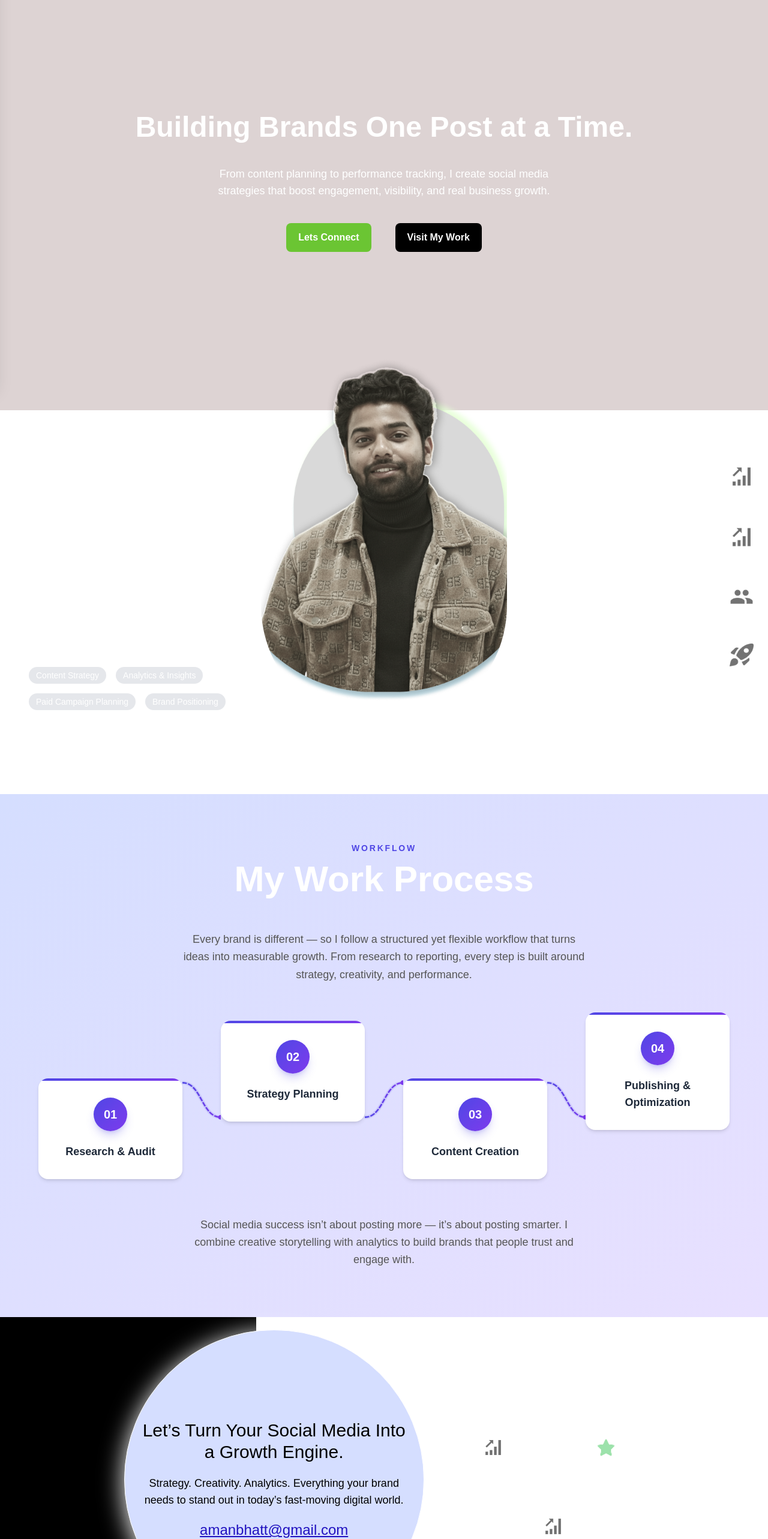
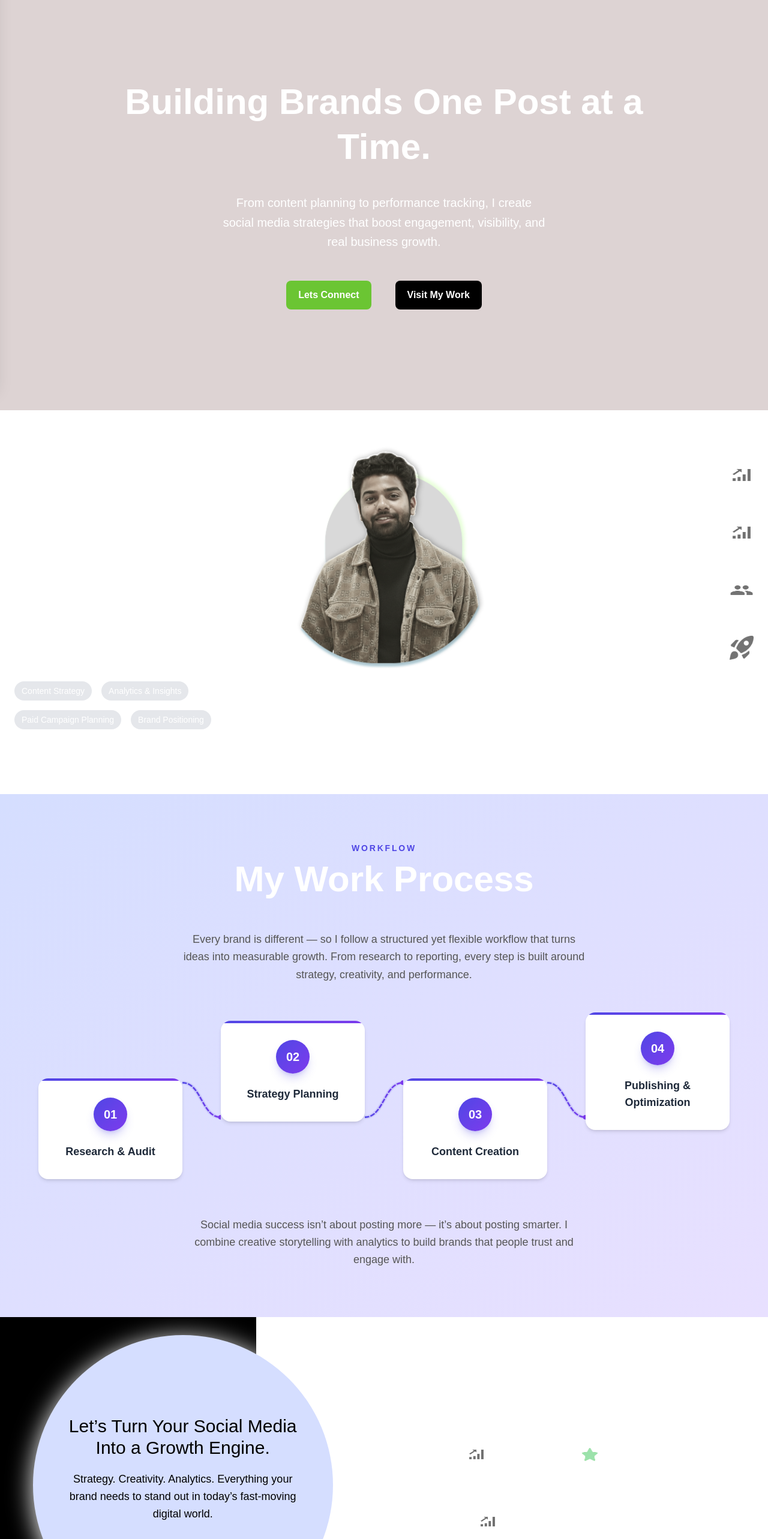
Before and after one commit to Kakrote/portfolio-template, a Next.js app: page / in a window 1280 px wide. Shown: the part 160-2726 px from the top of the page at 60% size. Built offline with nearby package versions, Linux system fonts and the light colour scheme; a web font is replaced by a local one.

Commit message:
masde it responsive

```diff
--- a/components/sections/about/index.tsx
+++ b/components/sections/about/index.tsx
@@ -26,46 +26,57 @@ type AboutData = {
 
 export default function About({ data }: { data: AboutData }) {
     return (
-        <section className=" bg-white h-[80vh] " id="about">
-            <main className="container mx-auto  px-6 pt-10 h-full grid grid-cols-3">
-                {/* right section  */}
-                <div className="flex flex-col gap-10  items-center py-10 max-w-lg  h-fit ">
+        <section className="bg-white min-h-[60vh] sm:min-h-[70vh] lg:h-[80vh] py-8 sm:py-12 lg:py-0" id="about">
+            <main className="container mx-auto px-4 sm:px-6 lg:px-6 pt-6 sm:pt-8 lg:pt-10 h-full flex flex-col lg:grid lg:grid-cols-3 gap-8 lg:gap-0">
+                {/* Left section - About, Experience, Skills */}
+                <div className="flex flex-col gap-6 sm:gap-8 lg:gap-10 items-start lg:items-center py-4 lg:py-10 max-w-full lg:max-w-lg h-fit order-2 lg:order-1">
                     {/* about */}
-                    <div className="">
-                        <h2 className="text-xl md:text-2xl lg:text-3xl">About</h2>
-                        <p><span className="font-bold">Hi, I'm{data.about.name} - </span> {data.about.describtion}</p>
+                    <div className="w-full">
+                        <h2 className="text-lg sm:text-xl md:text-2xl lg:text-3xl font-semibold mb-2 sm:mb-3">About</h2>
+                        <p className="text-sm sm:text-base leading-relaxed"><span className="font-bold">Hi, I'm {data.about.name} - </span> {data.about.describtion}</p>
                     </div>
 
                     {/* experiences */}
                     <div className="w-full">
-                        <h2 className="text-xl md:text-2xl lg:text-3xl">Experinces: {data.experience.time}</h2>
-                        <p className="max-w-xs">{data.experience.describtion}</p>
+                        <h2 className="text-lg sm:text-xl md:text-2xl lg:text-3xl font-semibold mb-2 sm:mb-3">Experience: {data.experience.time}</h2>
+                        <p className="text-sm sm:text-base leading-relaxed max-w-full sm:max-w-md lg:max-w-xs">{data.experience.describtion}</p>
                     </div>
                     {/* skills */}
                     <div className="w-full">
-                        <h3 className="md:text-xl ">Skills</h3>
-                        <ul className="flex p-6 gap-4 flex-wrap">
+                        <h3 className="text-base sm:text-lg md:text-xl font-semibold mb-3">Skills</h3>
+                        <ul className="flex gap-2 sm:gap-3 lg:gap-4 flex-wrap">
                             {data.experience.skills.map((skill, i) => (
-                                <li key={i} className="bg-gray-200 px-3 py-1 rounded-full text-sm">{skill}</li>
+                                <li key={i} className="bg-gray-200 px-2 sm:px-3 py-1 sm:py-1.5 rounded-full text-xs sm:text-sm font-medium">{skill}</li>
                             ))}
                         </ul>
                     </div>
                 </div>
-                {/* central section */}
-                <div className="relative   h-full flex  z-30  w-full mx-auto">
-                    <Image src={data.image} alt="profile" width={900} height={900} className="rounded-full object-cover w-[800px] h-[770px] absolute right-0 left-0 -top-70" />
+                {/* Central section - Profile Image */}
+                <div className="relative h-93 sm:h-64 md:h-80 lg:h-full flex justify-center items-center lg:items-start z-30 w-full mx-auto order-1 lg:order-2 ">
+                    <Image
+                        src={data.image}
+                        alt="profile"
+                        width={900}
+                        height={900}
+                        className="rounded-full object-cover w-92 h-92 sm:w-48 sm:h-48 md:w-56 md:h-56 lg:w-[400px] lg:h-[400px] xl:w-[500px] xl:h-[500px] lg:absolute lg:right-0 lg:left-0 lg:-top-20"
+                    />
                 </div>
-                {/* left kpis section */}
-                <div className="flex  justify-end py-10  ">
-                    {/* <h2>Kpis</h2> */}
-                    <ul className="flex flex-col gap-10 text-right">
+                {/* Right section - KPIs */}
+                <div className="flex justify-center lg:justify-end py-4 lg:py-10 order-3">
+                    <ul className="flex flex-row gap-6 sm:gap-8 lg:flex-col lg:gap-10 text-center lg:text-right">
                         {data.kpis.map((kpi, i) => (
-                            <li key={i} className="flex gap-4 items-center justify-end">
-                                <div>
-                                    <h2 className="font-bold text-2xl">{kpi.kpi}</h2>
-                                    <h3 className="">{kpi.title}</h3>
+                            <li key={i} className="flex flex-col lg:flex-row gap-2 lg:gap-4 items-center lg:justify-end">
+                                <div className="order-2 lg:order-1">
+                                    <h2 className="font-bold text-lg sm:text-xl lg:text-2xl">{kpi.kpi}</h2>
+                                    <h3 className="text-xs sm:text-sm lg:text-base">{kpi.title}</h3>
                                 </div>
-                                <Image src={kpi.icon} alt={kpi.title} width={40} height={40} />
+                                <Image
+                                    src={kpi.icon}
+                                    alt={kpi.title}
+                                    width={40}
+                                    height={40}
+                                    className="w-8 h-8 sm:w-10 sm:h-10 lg:w-10 lg:h-10 order-1 lg:order-2"
+                                />
                             </li>
                         ))}
                     </ul>
--- a/components/sections/ctaCard/index.tsx
+++ b/components/sections/ctaCard/index.tsx
@@ -18,52 +18,56 @@ type ctaCardData = {
 
 export default function CtaCard({ data }: { data: ctaCardData }) {
     return (
-        <section className="grid grid-cols-1 md:grid-cols-[1fr_2fr]  ">
+        <section className="grid grid-cols-1 lg:grid-cols-[1fr_2fr] min-h-[60vh] sm:min-h-[70vh]">
             {/* left div  */}
-            <div className="w-full bg-black h-full relative flex items-center justify-center ">
+            <div className="w-full bg-black min-h-[40vh] lg:h-full relative flex items-center justify-center py-12 lg:py-0">
                 {/* circle box */}
-                <div className="rounded-full w-125 h-125 shadow-[0_6px_40px_0px] border absolute -right-70 bg-[#D5DEFF]">
-                    <div className="container flex items-center justify-center flex-col h-full max-w-md mx-auto text-center space-y-5">
+                <div className="
+                    w-72 h-72 sm:w-80 sm:h-80 md:w-96 md:h-96 lg:w-[500px] lg:h-[500px]
+                    rounded-full shadow-[0_6px_40px_0px] bg-[#D5DEFF]
+                    relative lg:absolute lg:-right-20 xl:-right-32
+                    flex items-center justify-center
+                ">
+                    <div className="flex items-center justify-center flex-col h-full w-full max-w-xs sm:max-w-sm lg:max-w-md mx-auto text-center space-y-3 sm:space-y-4 lg:space-y-5 px-6 lg:px-8">
 
                         {/* tag line */}
                         <div className="">
-                            <p className="text-xl md:text-2xl lg:text-3xl   text-black">{data.tagLine}</p>
+                            <p className="text-lg sm:text-xl md:text-2xl lg:text-3xl text-black font-medium">{data.tagLine}</p>
                         </div>
                         {/* sub tag line */}
                         <div className="">
-                            <p className="text-sm md:text-lg  text-black">{data.subTagLine}</p>
+                            <p className="text-sm sm:text-base md:text-lg text-black leading-relaxed">{data.subTagLine}</p>
                         </div>
-                        <a href={`mailto:${data.email}`} className="text-xl md:text-2xl text-[#2112c0] underline hover:opacity-80 transition-opacity">{data.email}</a>
+                        <a href={`mailto:${data.email}`} className="text-base sm:text-lg md:text-xl lg:text-2xl text-[#2112c0] underline hover:opacity-80 transition-opacity break-all">{data.email}</a>
                     </div>
                 </div>
             </div>
 
             {/* right div */}
-            <div className="w-full bg-white  flex flex-col   items-end gap-4 p-10 px-40 ">
+            <div className="w-full bg-white flex flex-col items-center lg:items-end gap-4 sm:gap-6 lg:gap-8 p-6 sm:p-8 lg:p-10 lg:px-20 xl:px-40">
 
 
                 {/* description */}
-                <div className="container relative   max-w-md ">
-                    <p className="text-lg">
+                <div className="w-full max-w-full sm:max-w-lg lg:max-w-md text-center lg:text-left">
+                    <p className="text-base sm:text-lg leading-relaxed">
                         <span className="font-bold">Hi, I'm {data.name} - </span>
                         {data.description}
                     </p>
                 </div>
                 {/* kpis */}
-                <div className="container max-w-md items-center justify-center flex flex-wrap gap-10 p-6">
+                <div className="w-full max-w-full sm:max-w-lg lg:max-w-md flex flex-wrap gap-6 sm:gap-8 lg:gap-10 justify-center lg:justify-start p-4 sm:p-6">
 
                     {data.cta.map((kpi, index) => (
-                        <div key={index} className="flex flex-col items-center justify-center gap-4">
-                            <div className="flex gap-5 items-center justify-center">
-                                <span className="font-bold">{kpi.kpi}</span>
-                                {kpi.icon && <Image src={kpi.icon} alt={kpi.title} width={34} height={34} />}
+                        <div key={index} className="flex flex-col items-center justify-center gap-2 sm:gap-3 lg:gap-4 min-w-[120px] sm:min-w-[140px]">
+                            <div className="flex gap-3 sm:gap-4 lg:gap-5 items-center justify-center">
+                                <span className="font-bold text-sm sm:text-base lg:text-lg">{kpi.kpi}</span>
+                                {kpi.icon && <Image src={kpi.icon} alt={kpi.title} width={34} height={34} className="w-6 h-6 sm:w-8 sm:h-8 lg:w-8 lg:h-8" />}
                             </div>
-                            <span className="block">{kpi.title}</span>
+                            <span className="block text-xs sm:text-sm lg:text-base text-center">{kpi.title}</span>
                         </div>
                     ))}
                 </div>
-                <div className="max-w-md container flex items-center justify-center">
-
+                <div className="w-full max-w-full sm:max-w-lg lg:max-w-md flex items-center justify-center lg:justify-start">
                     <Button color="#6bc533" cta="Lets connect" />
                 </div>
 
--- a/components/sections/hero/index.tsx
+++ b/components/sections/hero/index.tsx
@@ -11,24 +11,24 @@ type HeroData = {
 export default function Hero({ data }: { data: HeroData }) {
 
   return (
-    <section className="py-20 text-center bg-[#DDD3D3] h-[90vh]"
+    <section className="py-8 sm:py-12 md:py-16 lg:py-20 text-center bg-[#DDD3D3] min-h-[75vh] sm:min-h-[80vh] md:min-h-[85vh] lg:h-[90vh]"
     >
-      <main className="flex flex-col justify-center items-center h-full">
+      <main className="flex flex-col justify-center items-center h-full px-4 sm:px-6 lg:px-8">
         {/* title */}
-        <div className="max-w-5xl mx-auto space-y-10">
-          <h1 className="text-xl md:text-5xl max-w-4xl mx-auto font-bold">{data.title}</h1>
-          <h2 className="text-lg max-w-xl mx-auto font-extralight">{data.subtitle}</h2>
+        <div className="w-full max-w-sm sm:max-w-xl md:max-w-3xl lg:max-w-5xl mx-auto space-y-4 sm:space-y-6 md:space-y-8 lg:space-y-10">
+          <h1 className="text-2xl sm:text-3xl md:text-4xl lg:text-5xl xl:text-6xl max-w-4xl mx-auto font-bold leading-tight px-2">{data.title}</h1>
+          <h2 className="text-sm sm:text-base md:text-lg lg:text-xl max-w-xs sm:max-w-sm md:max-w-lg lg:max-w-xl mx-auto font-extralight leading-relaxed px-4">{data.subtitle}</h2>
         </div>
 
-
-        <div className="flex  min-w-xl p-10 space-x-10 justify-center ">
+        {/* CTA Buttons */}
+        <div className="flex flex-col sm:flex-row gap-3 sm:gap-4 md:gap-6 lg:gap-10 mt-6 sm:mt-8 md:mt-10 lg:mt-12 w-full max-w-xs sm:max-w-none justify-center px-4">
           {data.cta && data.cta_color && (
-            <div>
+            <div className="w-full sm:w-auto">
               <Button color={data.cta_color} cta={data.cta} />
             </div>
           )}
           {data.cta2 && data.cta_color2 && (
-            <div>
+            <div className="w-full sm:w-auto">
               <Button color={data.cta_color2} cta={data.cta2} />
             </div>
           )}
```
Also changed, not shown: components/sections/testimonial/index.tsx (+29 -13 lines), components/ui/testimonialCard/index.tsx (+14 -8 lines).
